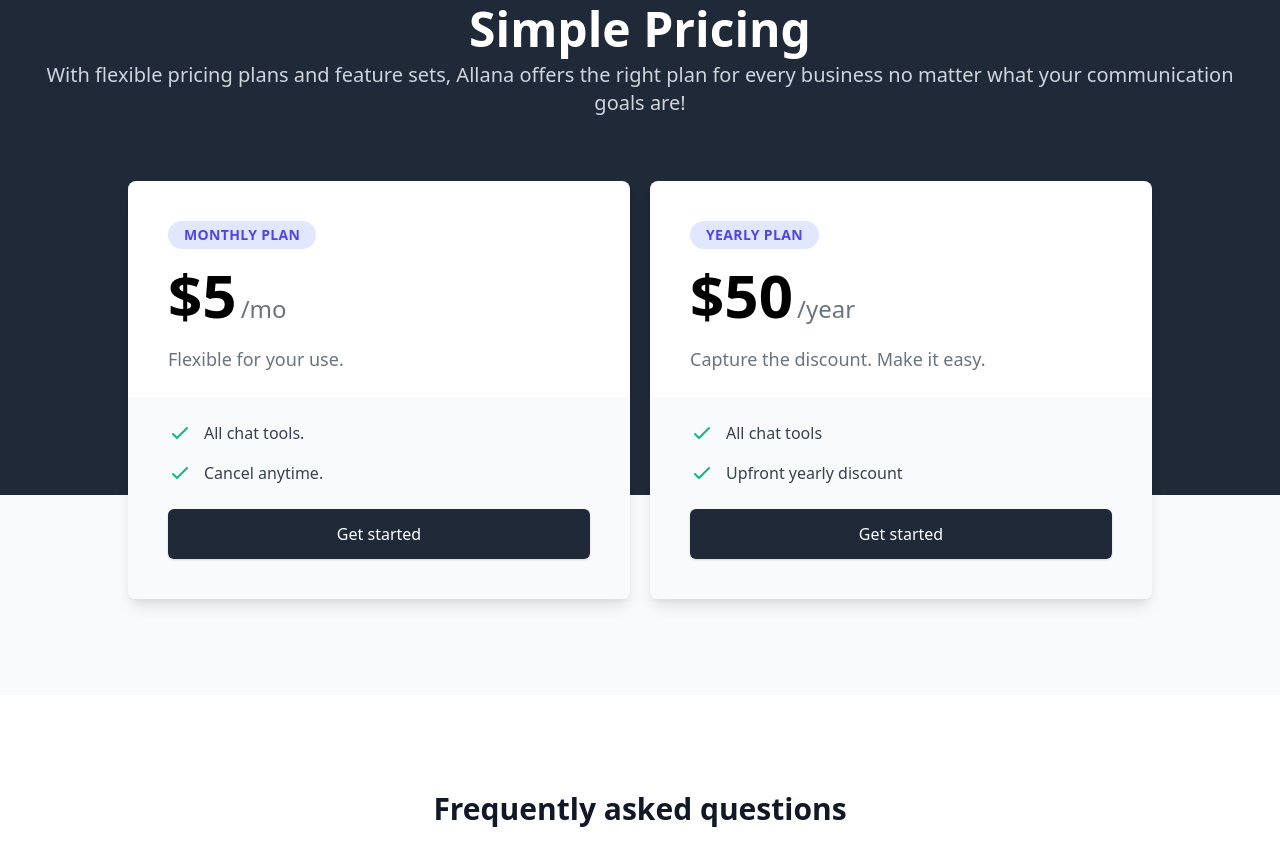
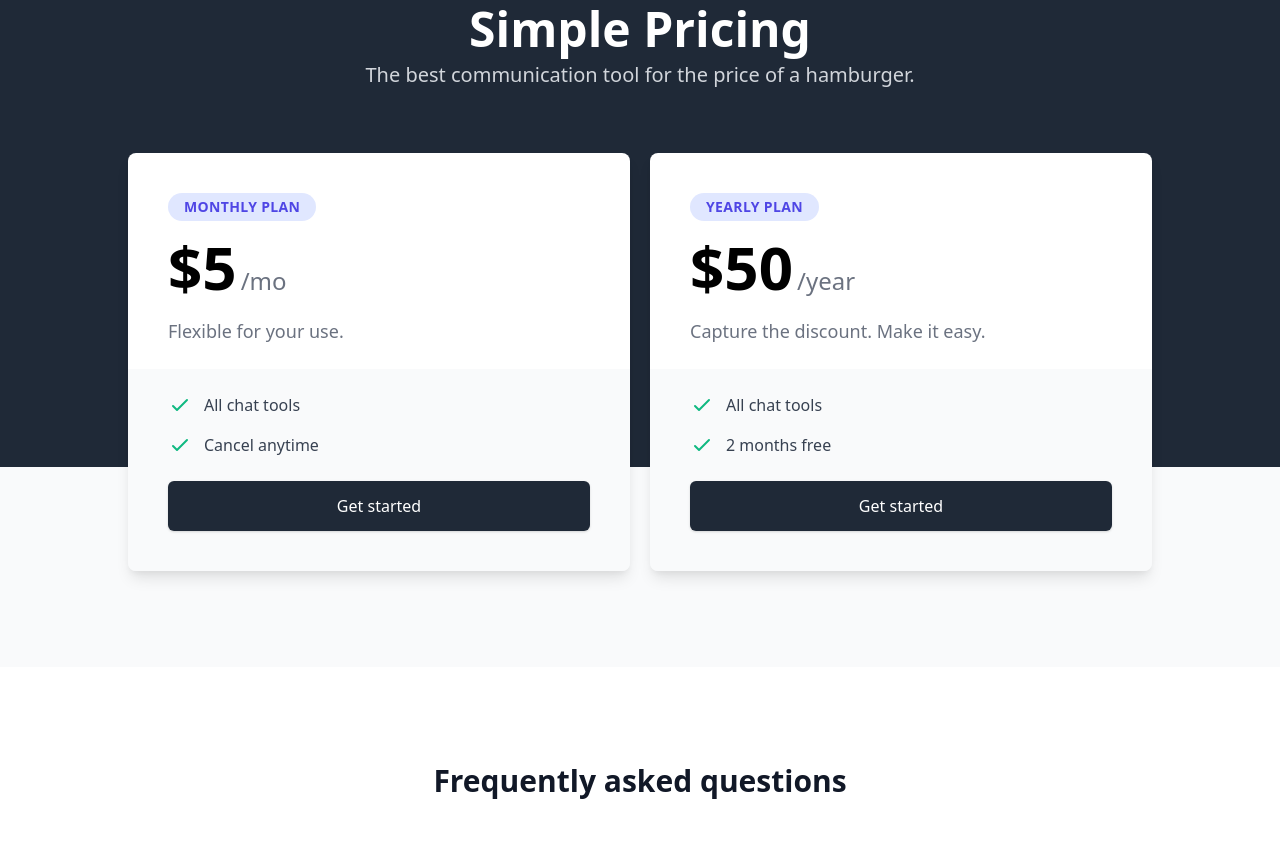
Before and after one commit to brockallana/newallana, a website built with Vite: page index.html in a window 1280 px wide. Shown: the part 4017-4861 px from the top of the page. Built offline with nearby package versions, Linux system fonts and the light colour scheme.

Commit message:
going live v1

```diff
--- a/index.html
+++ b/index.html
@@ -1,6 +1,11 @@
 <!DOCTYPE html>
 <html lang="en">
   <head>
+    <script>(function(w){w.fpr=w.fpr||function(){w.fpr.q = w.fpr.q||[];w.fpr.q[arguments[0]=='set'?'unshift':'push'](arguments);};})(window);
+      fpr("init", {cid:"t0ne6nev"});
+      fpr("click");
+      </script>
+      <script src="https://cdn.firstpromoter.com/fpr.js" async></script>
     <meta charset="UTF-8" />
     <link rel="icon" type="image/svg+xml" href="https://allana.chat/assets/favicon_32.png" />
     <link rel="stylesheet" href="/style.css">
@@ -438,7 +443,7 @@
           Simple Pricing
         </p>
         <p class="text-xl text-gray-300">
-          With flexible pricing plans and feature sets, Allana offers the right plan for every business no matter what your communication goals are!
+          The best communication tool for the price of a hamburger.
         </p>
       </div>
     </div>
@@ -476,7 +481,7 @@
                     </svg>
                   </div>
                   <p class="ml-3 text-base text-gray-700">
-                    All chat tools.
+                    All chat tools
                   </p>
                 </li>
 
@@ -488,7 +493,7 @@
                     </svg>
                   </div>
                   <p class="ml-3 text-base text-gray-700">
-                    Cancel anytime.
+                    Cancel anytime
                   </p>
                 </li>
               </ul>
@@ -539,7 +544,7 @@
                     </svg>
                   </div>
                   <p class="ml-3 text-base text-gray-700">
-                    Upfront yearly discount
+                    2 months free
                   </p>
                 </li>
               </ul>
```
